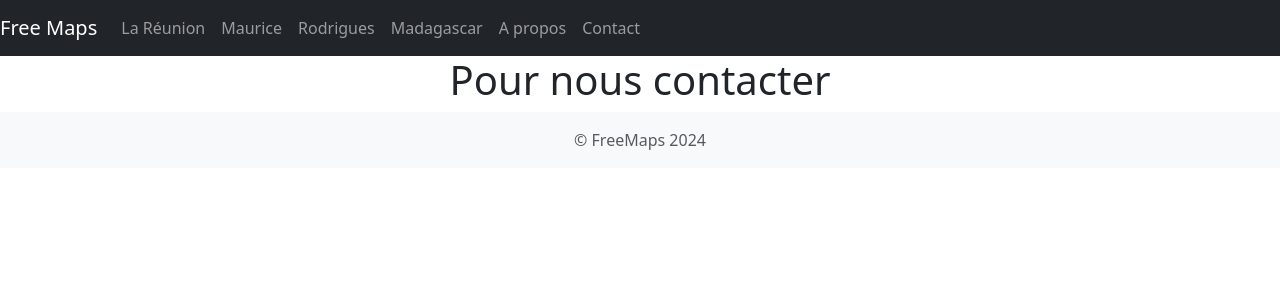
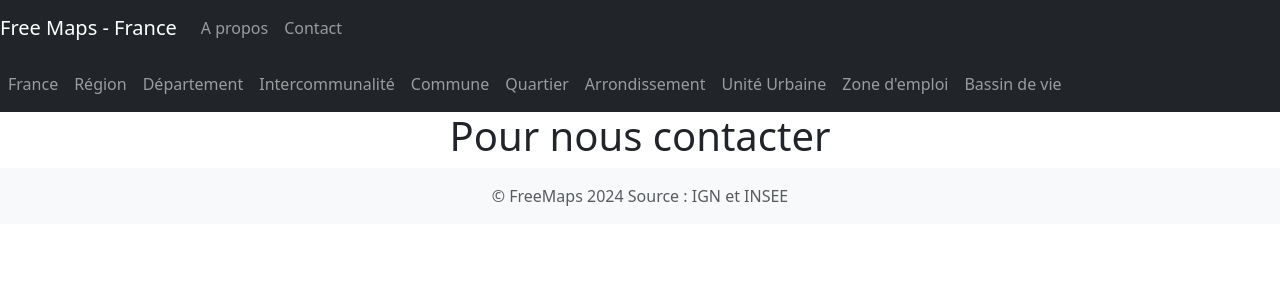
Before and after one commit to SylvieHoareau/free-maps, a React (Create React App) app in the folder web-maps-react-leaflet/: page /contact in a window 1280 px wide. Shown: the top 300 px of the page. Built offline with nearby package versions, Linux system fonts and the light colour scheme.

Commit message:
build: Extension npm geoportal leaflet

```diff
--- a/web-maps-react-leaflet/package.json
+++ b/web-maps-react-leaflet/package.json
@@ -7,6 +7,7 @@
     "@testing-library/react": "^13.4.0",
     "@testing-library/user-event": "^13.5.0",
     "bootstrap": "^5.3.2",
+    "geoportal-extensions-leaflet": "^2.4.0-beta4",
     "leaflet": "^1.9.4",
     "react": "^18.2.0",
     "react-bootstrap": "^2.10.0",
--- a/web-maps-react-leaflet/src/App.js
+++ b/web-maps-react-leaflet/src/App.js
@@ -6,24 +6,22 @@ import { BrowserRouter as Router, Routes, Route } from 'react-router-dom';
 import HeaderSection from './components/HeaderSection';
 import FooterSection from './components/FooterSection';
 import MapReunion from './maps/MapReunion';
-import MapMaurice from './maps/MapMaurice';
-import MapMadagascar from './maps/MapMadagascar';
-import MapRodrigues from './maps/MapRodrigues';
+import MapMayotte from './maps/MapMayotte';
 import AboutUs from './pages/AboutUs';
 import ContactUs from './pages/ContactUs';
 import HomePage from './pages/HomePage';
+import MenuSection from './components/MenuSection';
 
 function App() {
   return (
     <Router>
       <div className="App">
         <HeaderSection/>
+        <MenuSection/>
         <Routes>
           <Route path="/" element={<HomePage/>}></Route>
           <Route path="/reunion" element={<MapReunion/>}></Route>
-          <Route path="/maurice" element={<MapMaurice/>}></Route>
-          <Route path="/madagascar" element={<MapMadagascar/>}></Route>
-          <Route path="/rodrigues" element={<MapRodrigues/>}></Route>
+          <Route path="/mayotte" element={<MapMayotte/>}></Route>
           <Route path="/about" element={<AboutUs/>}></Route>
           <Route path="/contact" element={<ContactUs/>}></Route>
         </Routes>
--- a/web-maps-react-leaflet/src/components/FooterSection.js
+++ b/web-maps-react-leaflet/src/components/FooterSection.js
@@ -4,7 +4,7 @@ const FooterSection = () => {
     return (
         <footer className="footer mt-auto py-3 bg-light">
             <div className="container">
-                <span className="text-muted">&copy; FreeMaps 2024</span>
+                <span className="text-muted">&copy; FreeMaps 2024 Source : IGN et INSEE</span>
             </div>
         </footer>
     )
--- a/web-maps-react-leaflet/src/components/HeaderSection.js
+++ b/web-maps-react-leaflet/src/components/HeaderSection.js
@@ -7,12 +7,8 @@ import { Link } from 'react-router-dom'
 const HeaderSection = () => {
     return (
         <Navbar bg="dark" variant="dark">
-            <Navbar.Brand as={Link} to="/">Free Maps</Navbar.Brand>
+            <Navbar.Brand as={Link} to="/">Free Maps - France</Navbar.Brand>
             <Nav className="mr-auto">
-                <Nav.Link as={Link} to="/reunion">La Réunion</Nav.Link>
-                <Nav.Link as={Link} to="/maurice">Maurice</Nav.Link>
-                <Nav.Link as={Link} to="/rodrigues">Rodrigues</Nav.Link>
-                <Nav.Link as={Link} to="/madagascar">Madagascar</Nav.Link>
                 <Nav.Link as={Link} to="/about">A propos</Nav.Link>
                 <Nav.Link as={Link} to="/contact">Contact</Nav.Link>
             </Nav>
--- /dev/null
+++ b/web-maps-react-leaflet/src/components/MenuSection.js
@@ -0,0 +1,26 @@
+// components/MenuSection.js
+
+import React from 'react'
+import { Navbar, Nav } from 'react-bootstrap'
+import { Link } from 'react-router-dom'
+
+const MenuSection= () => {
+    return (
+        <Navbar bg="dark" variant="dark">
+            <Nav className="mr-auto">
+                <Nav.Link as={Link} to="/pays">France</Nav.Link>
+                <Nav.Link as={Link} to="/region">Région</Nav.Link>
+                <Nav.Link as={Link} to="/departement">Département</Nav.Link>
+                <Nav.Link as={Link} to="/epci">Intercommunalité</Nav.Link>
+                <Nav.Link as={Link} to="/commune">Commune</Nav.Link>
+                <Nav.Link as={Link} to="/quartier">Quartier</Nav.Link>
+                <Nav.Link as={Link} to="/arrondissement">Arrondissement</Nav.Link>
+                <Nav.Link as={Link} to="/unite">Unité Urbaine</Nav.Link>
+                <Nav.Link as={Link} to="/zone">Zone d'emploi</Nav.Link>
+                <Nav.Link as={Link} to="/bassin">Bassin de vie</Nav.Link>
+            </Nav>
+        </Navbar>
+    )
+}
+
+export default MenuSection
--- a/web-maps-react-leaflet/src/maps/MapMaurice.js
+++ /dev/null
@@ -1,38 +0,0 @@
-import React from 'react'
-import { MapContainer, TileLayer, Marker, Popup } from 'react-leaflet'
-import '../css/leaflet.css'
-// import '../../node_modules/leaflet/dist/leaflet.css'; // Fichier CSS de Leaflet
-// import '../../node_modules/react-leaflet/dist/react-leaflet.css'; // Fichier CSS de react-leaflet
-
-const MapMaurice = () => {
-
-    // Coordonnées du lieu
-    const position = [-20.348404, 57.552152]
-
-   /*  const mapStyle = {
-        height: '600px', // 100% de la hauteur de la fenêtre visible
-        width: '100%' // 100% de la largeur de son conteneur parent
-    } */
-
-    return (
-        <section className="map-component" id="maurice">
-            <h1>Carte de Maurice avec Open Street Map</h1>
-            <div className="map">
-                <MapContainer center={position} zoom={10} scrollWheelZoom={false} style={{ width: '500px', height: '500px' }} className="map-container">
-                    <TileLayer
-                        attribution='&copy; <a href="https://www.openstreetmap.org/copyright">OpenStreetMap</a> contributors'
-                        url="https://{s}.tile.openstreetmap.org/{z}/{x}/{y}.png"
-                    />
-                    <Marker position={position}>
-                        <Popup>
-                            A pretty CSS3 popup. <br /> Easily customizable.
-                        </Popup>
-                    </Marker>
-                </MapContainer>
-             </div>
-        </section>
-
-    )
-}
-
-export default MapMaurice
--- a/web-maps-react-leaflet/src/maps/MapMadagascar.js
+++ b/web-maps-react-leaflet/src/maps/MapMayotte.js
@@ -4,10 +4,10 @@ import '../css/leaflet.css'
 // import '../../node_modules/leaflet/dist/leaflet.css'; // Fichier CSS de Leaflet
 // import '../../node_modules/react-leaflet/dist/react-leaflet.css'; // Fichier CSS de react-leaflet
 
-const MapMadagascar = () => {
+const MapMayotte = () => {
 
     // Coordonnées du lieu
-    const position = [-18.766947, 46.869107]
+    const position = [-12.827500, 45.166244]
 
    /*  const mapStyle = {
         height: '600px', // 100% de la hauteur de la fenêtre visible
@@ -15,10 +15,10 @@ const MapMadagascar = () => {
     } */
 
     return (
-        <section className="map-component" id="maurice">
-            <h1>Carte de Madagascar avec Open Street Map</h1>
+        <section className="map-component" id="reunion">
+            <h1>Carte de Mayotte avec Open Street Map</h1>
             <div className="map">
-                <MapContainer center={position} zoom={5} scrollWheelZoom={false} style={{ width: '500px', height: '500px' }} className="map-container">
+                <MapContainer center={position} zoom={10} scrollWheelZoom={false} style={{ width: '500px', height: '500px' }} className="map-container">
                     <TileLayer
                         attribution='&copy; <a href="https://www.openstreetmap.org/copyright">OpenStreetMap</a> contributors'
                         url="https://{s}.tile.openstreetmap.org/{z}/{x}/{y}.png"
@@ -31,7 +31,8 @@ const MapMadagascar = () => {
                 </MapContainer>
              </div>
         </section>
+
     )
 }
 
-export default MapMadagascar
+export default MapMayotte
--- a/web-maps-react-leaflet/src/maps/MapRodrigues.js
+++ /dev/null
@@ -1,38 +0,0 @@
-import React from 'react'
-import { MapContainer, TileLayer, Marker, Popup } from 'react-leaflet'
-import '../css/leaflet.css'
-// import '../../node_modules/leaflet/dist/leaflet.css'; // Fichier CSS de Leaflet
-// import '../../node_modules/react-leaflet/dist/react-leaflet.css'; // Fichier CSS de react-leaflet
-
-const MapRodrigues = () => {
-
-    // Coordonnées du lieu
-    const position = [-19.724539, 63.427218]
-
-   /*  const mapStyle = {
-        height: '600px', // 100% de la hauteur de la fenêtre visible
-        width: '100%' // 100% de la largeur de son conteneur parent
-    } */
-
-    return (
-        <section className="map-component" id="maurice">
-            <h1>Carte de Rodrigues avec Open Street Map</h1>
-            <div className="map">
-                <MapContainer center={position} zoom={11} scrollWheelZoom={false} style={{ width: '500px', height: '500px' }} className="map-container">
-                    <TileLayer
-                        attribution='&copy; <a href="https://www.openstreetmap.org/copyright">OpenStreetMap</a> contributors'
-                        url="https://{s}.tile.openstreetmap.org/{z}/{x}/{y}.png"
-                    />
-                    <Marker position={position}>
-                        <Popup>
-                            A pretty CSS3 popup. <br /> Easily customizable.
-                        </Popup>
-                    </Marker>
-                </MapContainer>
-             </div>
-        </section>
-
-    )
-}
-
-export default MapRodrigues
```
Also changed, not shown: web-maps-react-leaflet/src/maps/PluReunion.js (added, +39 -0 lines), web-maps-react-leaflet/src/assets/OpenAtlasLogoBLANC.png (added), 1 other file (tests, documents, lock files or other folders).
